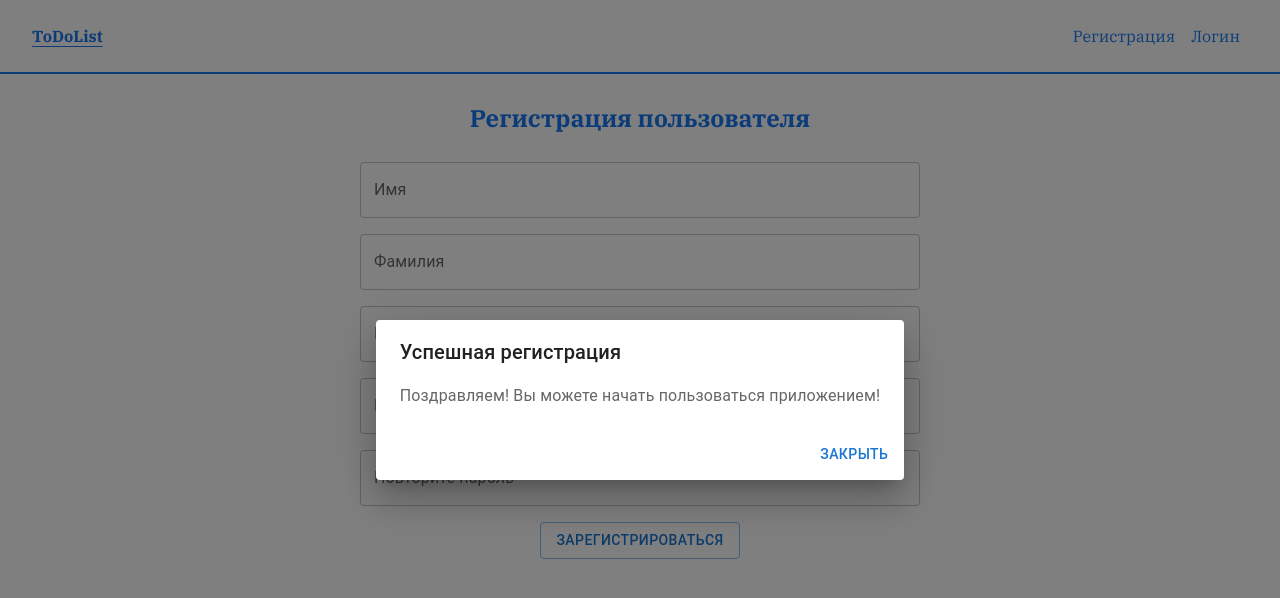
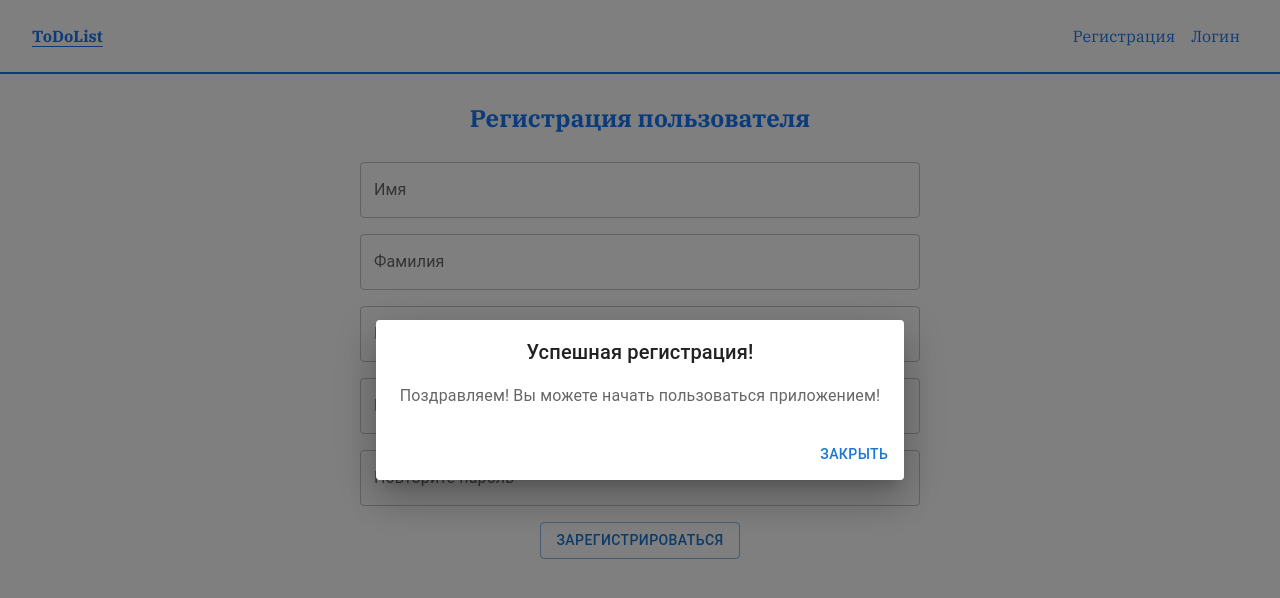
Before and after one commit to do6roetyro/airnet_todo_list, a React (Create React App) app: page /register in a window 1280 px wide. Both pictures are taken after typing "Sample", "Sample", "name@example.com", "Sample123", "Sample123" into the empty fields and a click on the button "ЗАРЕГИСТРИРОВАТЬСЯ". Shown: the top 598 px of the page. Built offline with nearby package versions, Linux system fonts and the light colour scheme.

Commit message:
fix: вынес модалку об успешной регистрации в отдельную переиспользуемую компоненту

```diff
--- /dev/null
+++ b/src/assets/styles/blocks/modal-success.scss
@@ -0,0 +1,3 @@
+.modal-success {
+text-align: center;
+}
--- a/src/assets/styles/index.scss
+++ b/src/assets/styles/index.scss
@@ -15,3 +15,4 @@
 @use "./blocks/main-header.scss";
 @use "./blocks/main-nav.scss";
 @use "./blocks/form.scss";
+@use "./blocks/modal-success.scss";
--- a/src/components/Header/HomeLink.tsx
+++ b/src/components/Header/HomeLink.tsx
@@ -5,10 +5,10 @@ interface HomeLinkProps {
   title: string;
 }
 
-const HomeLink: React.FC<HomeLinkProps> = (props) => {
+const HomeLink: React.FC<HomeLinkProps> = ({title}) => {
   return (
     <Link to="/" className="main-header__link link">
-      {props.title}
+      {title}
     </Link>
   );
 };
--- a/src/components/Header/Navigation/NavLink.tsx
+++ b/src/components/Header/Navigation/NavLink.tsx
@@ -6,11 +6,11 @@ interface NavLinkProps {
     link: string
 }
 
-const NavLink: React.FC<NavLinkProps> = (props) => {
+const NavLink: React.FC<NavLinkProps> = ({title, link}) => {
   return (
     <li className="main-nav__item">
-      <Link to={`/${props.link}`} className="main-nav__link link">
-        {props.title}
+      <Link to={`/${link}`} className="main-nav__link link">
+        {title}
       </Link>
     </li>
   );
--- /dev/null
+++ b/src/components/Modal/ModalSuccess.tsx
@@ -0,0 +1,44 @@
+import React from "react";
+import {
+  Button,
+  Dialog,
+  DialogActions,
+  DialogContent,
+  DialogContentText,
+  DialogTitle,
+} from "@mui/material";
+
+interface ModalSuccessProps {
+  isOpen: boolean;
+  onClose: () => void;
+  title: string;
+  info: string;
+}
+
+const ModalSuccess: React.FC<ModalSuccessProps> = ({ isOpen, onClose, title, info }) => {
+  return (
+    <Dialog
+      className="form__modal-success modal-success"
+      open={isOpen}
+      onClose={onClose}
+    >
+      <DialogTitle className="modal-success__title title">{title}</DialogTitle>
+      <DialogContent className="modal-success__container">
+        <DialogContentText className="modal-success__description description">
+          {info}
+        </DialogContentText>
+      </DialogContent>
+      <DialogActions>
+        <Button
+          className="modal-success__button button"
+          onClick={onClose}
+          color="primary"
+        >
+          Закрыть
+        </Button>
+      </DialogActions>
+    </Dialog>
+  );
+};
+
+export default ModalSuccess;
--- a/src/components/Register/RegisterForm.tsx
+++ b/src/components/Register/RegisterForm.tsx
@@ -2,7 +2,7 @@ import React, { useState } from "react";
 import { Button, TextField } from "@mui/material";
 import { Formik, Form, Field } from "formik";
 import * as yup from "yup";
-import RegistrationSuccessModal from "./RegisterSuccess";
+import ModalSuccess from "../Modal/ModalSuccess";
 
 const validationSchema = yup.object({
   firstName: yup.string().required("Обязательное поле"),
@@ -110,9 +110,11 @@ const RegisterForm: React.FC = () => {
           </Form>
         )}
       </Formik>
-      <RegistrationSuccessModal
+      <ModalSuccess
         isOpen={isRegistrationSuccessModalOpen}
         onClose={() => setIsRegistrationSuccessModalOpen(false)}
+        title="Успешная регистрация!"
+        info="Поздравляем! Вы можете начать пользоваться приложением!"
       />
     </>
   );
--- a/src/components/Register/RegisterSuccess.tsx
+++ /dev/null
@@ -1,25 +0,0 @@
-import React from "react";
-import { Button, Dialog, DialogActions, DialogContent, DialogContentText, DialogTitle } from "@mui/material";
-
-interface RegistrationSuccessModalProps {
-  isOpen: boolean;
-  onClose: () => void;
-}
-
-const RegistrationSuccessModal: React.FC<RegistrationSuccessModalProps> = ({ isOpen, onClose }) => {
-  return (
-    <Dialog open={isOpen} onClose={onClose}>
-      <DialogTitle>Успешная регистрация</DialogTitle>
-      <DialogContent>
-        <DialogContentText>Поздравляем! Вы можете начать пользоваться приложением!</DialogContentText>
-      </DialogContent>
-      <DialogActions>
-        <Button onClick={onClose} color="primary">
-          Закрыть
-        </Button>
-      </DialogActions>
-    </Dialog>
-  );
-};
-
-export default RegistrationSuccessModal;
```
